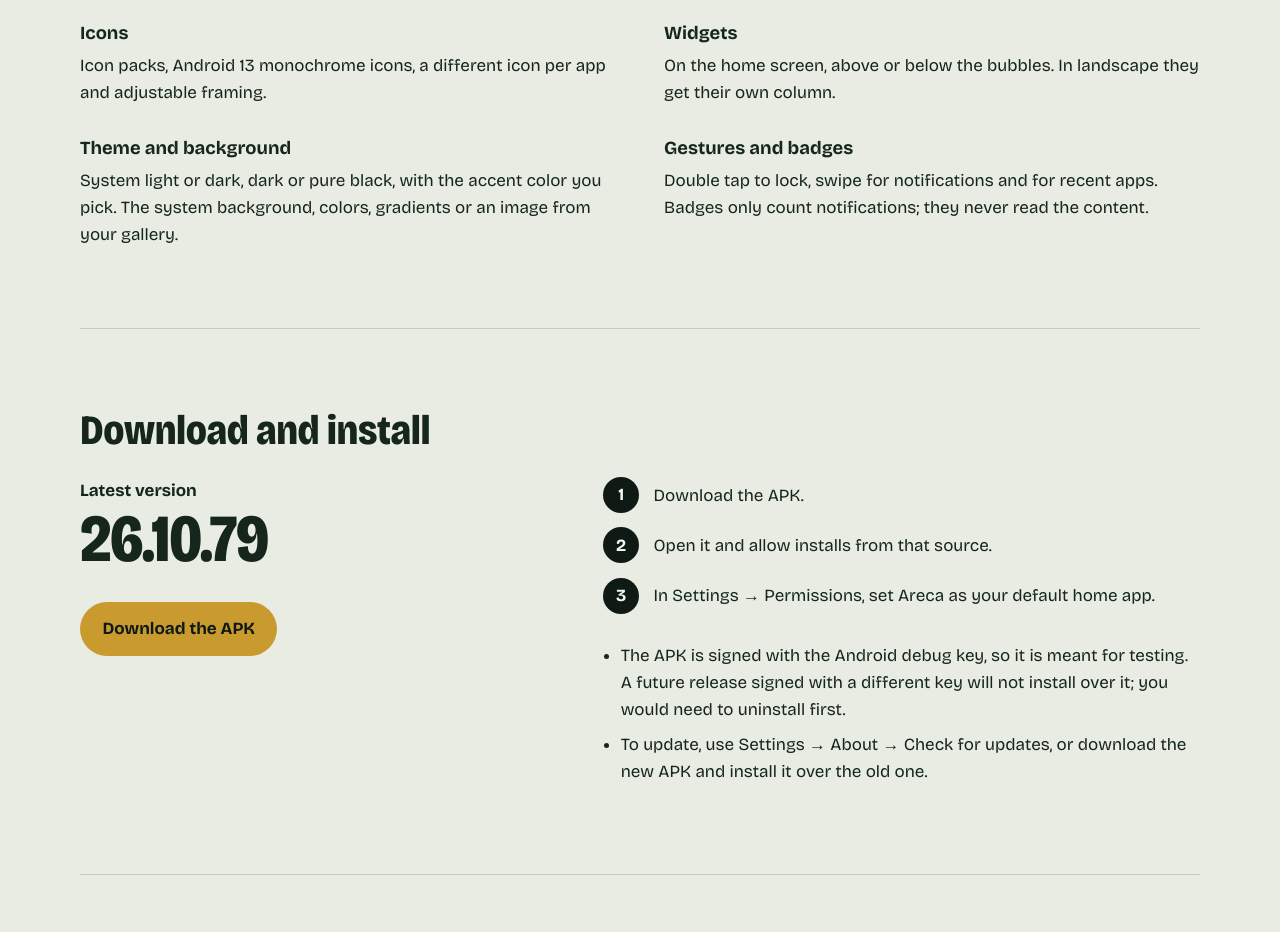
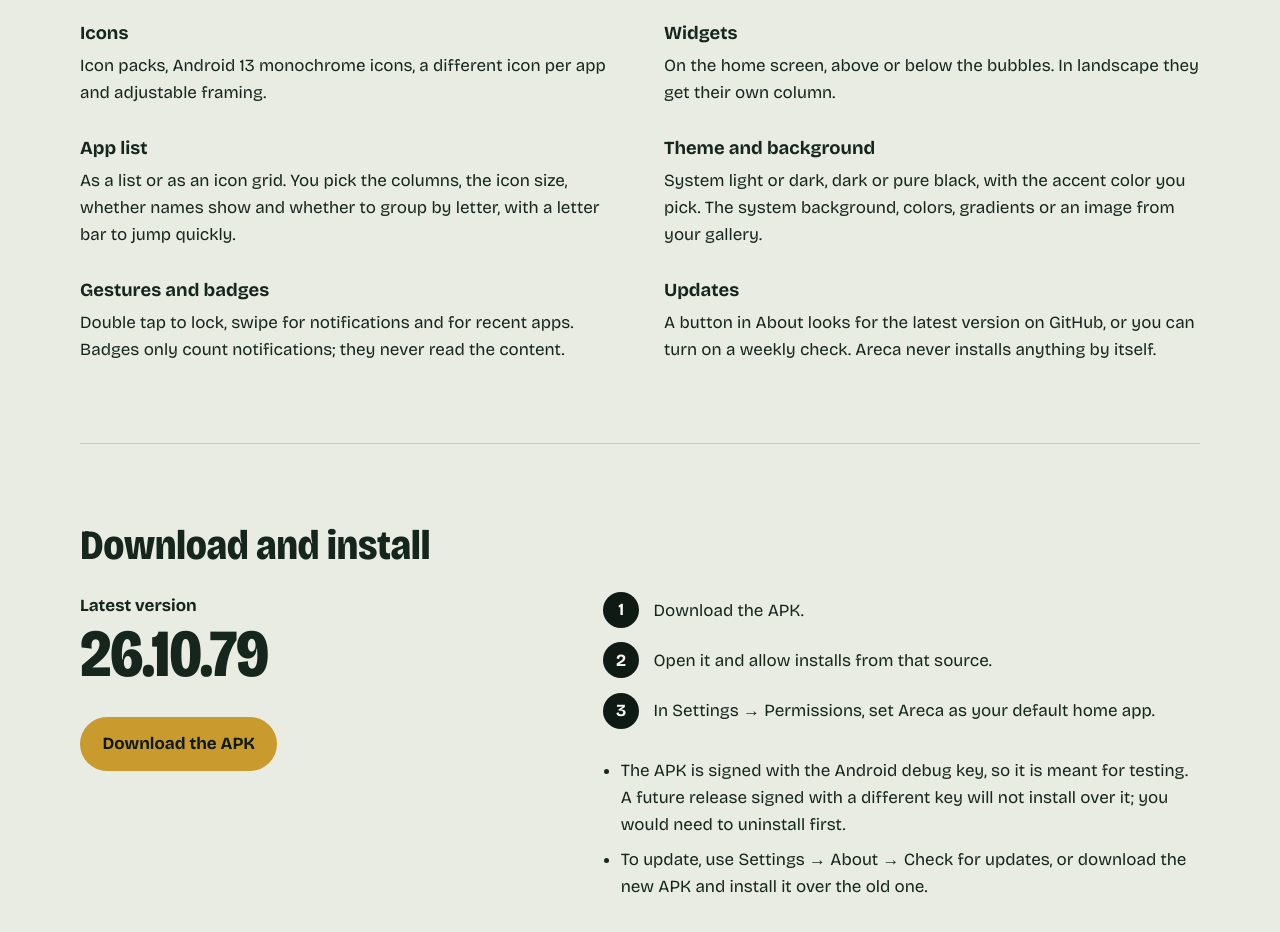
Before and after one commit to ErickCastroT/Areca-Launcher, a plain HTML site: page docs/index.html in a window 1280 px wide. Shown: the part 2440-3372 px from the top of the page. Drawn offline with Linux system fonts and the light colour scheme; no server answers.

Commit message:
List the icon grid and the update check under what the app does on the site

```diff
--- a/docs/index.html
+++ b/docs/index.html
@@ -270,12 +270,18 @@ a:focus-visible, button:focus-visible { outline: 3px solid var(--ink); outline-o
         <div><dt lang="es">Widgets</dt><dt lang="en">Widgets</dt>
           <dd lang="es">En el escritorio, arriba o debajo de las burbujas. En horizontal tienen su propia columna.</dd>
           <dd lang="en">On the home screen, above or below the bubbles. In landscape they get their own column.</dd></div>
+        <div><dt lang="es">Listado de apps</dt><dt lang="en">App list</dt>
+          <dd lang="es">En lista o en cuadrícula de iconos. Eliges las columnas, el tamaño del icono, si se muestra el nombre y si se agrupa por letra, con barra de letras para saltar rápido.</dd>
+          <dd lang="en">As a list or as an icon grid. You pick the columns, the icon size, whether names show and whether to group by letter, with a letter bar to jump quickly.</dd></div>
         <div><dt lang="es">Tema y fondo</dt><dt lang="en">Theme and background</dt>
           <dd lang="es">Claro u oscuro del sistema, oscuro o negro puro, con el color de acento que elijas. Fondo del sistema, colores, degradados o una imagen de tu galería.</dd>
           <dd lang="en">System light or dark, dark or pure black, with the accent color you pick. The system background, colors, gradients or an image from your gallery.</dd></div>
         <div><dt lang="es">Gestos e insignias</dt><dt lang="en">Gestures and badges</dt>
           <dd lang="es">Doble toque para bloquear, deslizar para las notificaciones y para las apps abiertas. Las insignias solo cuentan notificaciones; nunca leen su contenido.</dd>
           <dd lang="en">Double tap to lock, swipe for notifications and for recent apps. Badges only count notifications; they never read the content.</dd></div>
+        <div><dt lang="es">Actualizaciones</dt><dt lang="en">Updates</dt>
+          <dd lang="es">Un botón en Acerca de busca la última versión en GitHub, o puedes activar una búsqueda semanal. Areca nunca instala nada por su cuenta.</dd>
+          <dd lang="en">A button in About looks for the latest version on GitHub, or you can turn on a weekly check. Areca never installs anything by itself.</dd></div>
       </dl>
     </section>
 
```
